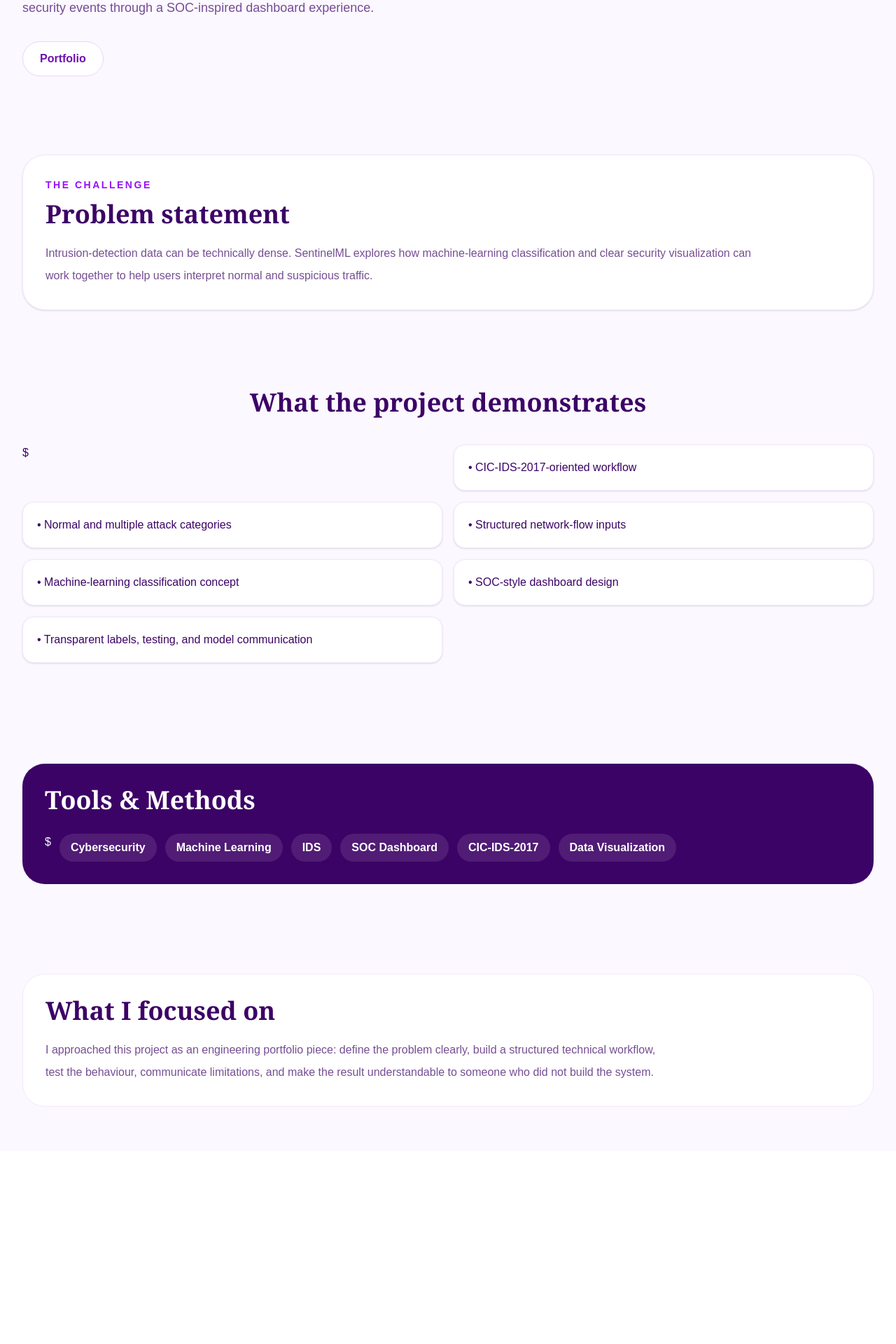
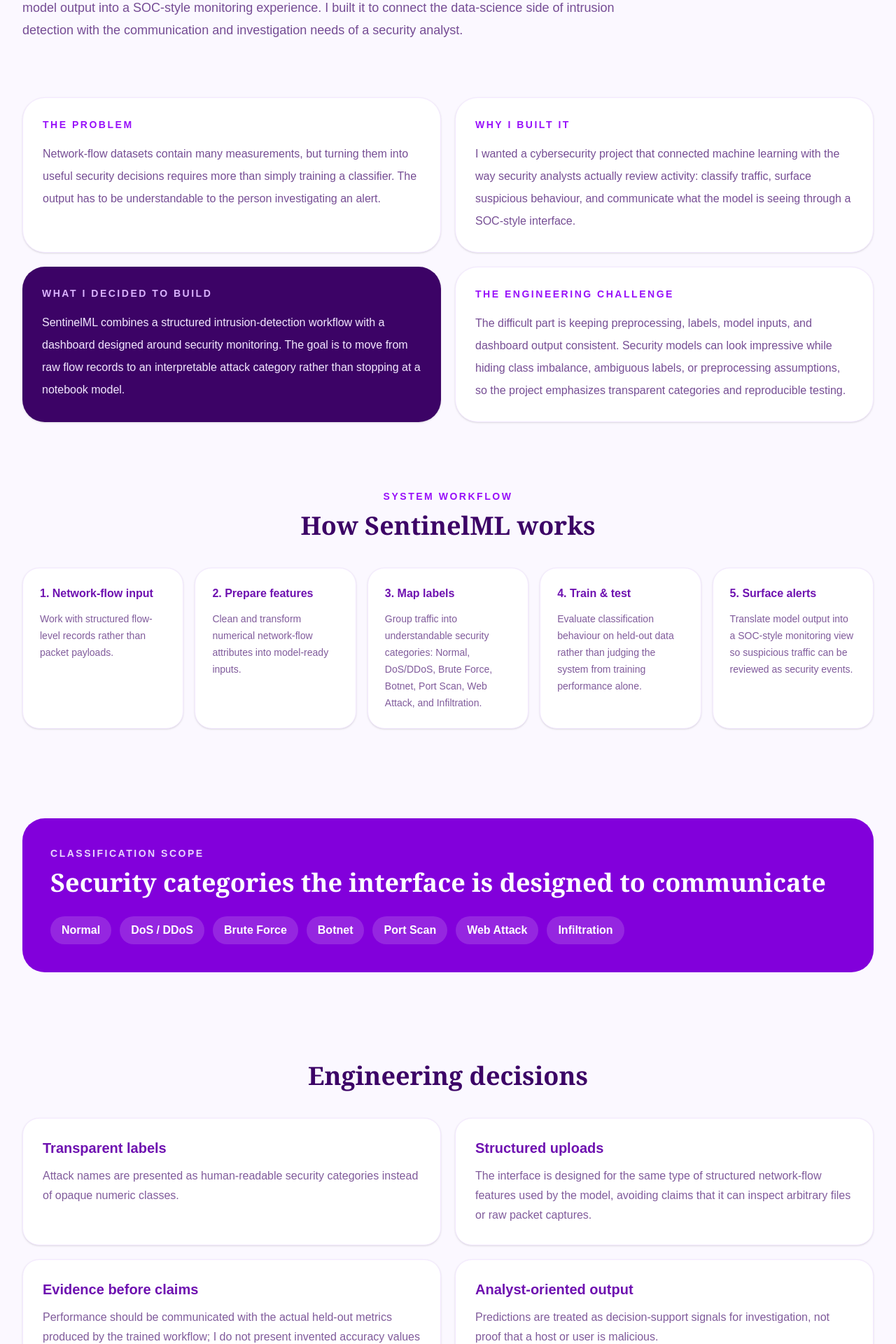
Before and after one commit to Zlawal79/zainab-portfolio, a Next.js app: page /projects/sentinelml in a window 1280 px wide. Shown: the part 500-2420 px from the top of the page at 70% size. Before the commit the page ends 2145 px from the top, so only its background shows below. Built offline with nearby package versions, Linux system fonts and the light colour scheme.

Commit message:
Turn SentinelML into a visual project story

```diff
--- a/app/projects/sentinelml/page.tsx
+++ b/app/projects/sentinelml/page.tsx
@@ -1,11 +1,33 @@
 import Link from "next/link";
-const features=["CIC-IDS-2017-oriented workflow","Normal and multiple attack categories","Structured network-flow inputs","Machine-learning classification concept","SOC-style dashboard design","Transparent labels, testing, and model communication"];
-const tools=["Cybersecurity","Machine Learning","IDS","SOC Dashboard","CIC-IDS-2017","Data Visualization"];
+
+const story=[
+ ["The problem","Network-flow datasets contain many measurements, but turning them into useful security decisions requires more than simply training a classifier. The output has to be understandable to the person investigating an alert."],
+ ["Why I built it","I wanted a cybersecurity project that connected machine learning with the way security analysts actually review activity: classify traffic, surface suspicious behaviour, and communicate what the model is seeing through a SOC-style interface."],
+ ["What I decided to build","SentinelML combines a structured intrusion-detection workflow with a dashboard designed around security monitoring. The goal is to move from raw flow records to an interpretable attack category rather than stopping at a notebook model."],
+ ["The engineering challenge","The difficult part is keeping preprocessing, labels, model inputs, and dashboard output consistent. Security models can look impressive while hiding class imbalance, ambiguous labels, or preprocessing assumptions, so the project emphasizes transparent categories and reproducible testing."],
+];
+const pipeline=[
+ ["1. Network-flow input","Work with structured flow-level records rather than packet payloads."],
+ ["2. Prepare features","Clean and transform numerical network-flow attributes into model-ready inputs."],
+ ["3. Map labels","Group traffic into understandable security categories: Normal, DoS/DDoS, Brute Force, Botnet, Port Scan, Web Attack, and Infiltration."],
+ ["4. Train & test","Evaluate classification behaviour on held-out data rather than judging the system from training performance alone."],
+ ["5. Surface alerts","Translate model output into a SOC-style monitoring view so suspicious traffic can be reviewed as security events."],
+];
+const categories=["Normal","DoS / DDoS","Brute Force","Botnet","Port Scan","Web Attack","Infiltration"];
+const principles=[
+ ["Transparent labels","Attack names are presented as human-readable security categories instead of opaque numeric classes."],
+ ["Structured uploads","The interface is designed for the same type of structured network-flow features used by the model, avoiding claims that it can inspect arbitrary files or raw packet captures."],
+ ["Evidence before claims","Performance should be communicated with the actual held-out metrics produced by the trained workflow; I do not present invented accuracy values in the portfolio."],
+ ["Analyst-oriented output","Predictions are treated as decision-support signals for investigation, not proof that a host or user is malicious."],
+];
+const tools=[["Python","Data preparation, model experimentation, and security-analysis workflow."],["Machine Learning","Supervised classification of normal and malicious network-flow behaviour."],["CIC-IDS-2017","Public intrusion-detection dataset used as the basis for labelled flow examples."],["SOC Dashboard","Presents classifications and suspicious activity in an analyst-oriented interface."],["Data Visualization","Turns model/security output into patterns that can be reviewed quickly."],["Testing & Evaluation","Held-out evaluation and label-level inspection support more responsible model communication."]];
 export default function Page(){return <main className="min-h-screen bg-[#fbf8ff] text-purple-950">
 <nav className="border-b border-purple-100 bg-white/90"><div className="mx-auto flex max-w-7xl items-center justify-between px-6 py-5 md:px-8"><Link href="/" className="font-serif text-2xl font-bold">Zainab<span className="text-purple-600">.</span></Link><Link href="/#projects" className="rounded-full bg-purple-700 px-5 py-2 font-semibold text-white">All Projects</Link></div></nav>
-<section className="mx-auto max-w-7xl px-6 py-20 md:px-8"><p className="inline-flex rounded-full border border-purple-200 bg-white px-4 py-2 text-sm font-bold text-purple-700">Cybersecurity + Machine Learning</p><h1 className="mt-6 font-serif text-5xl font-bold md:text-7xl">SentinelML<span className="block text-purple-600">ML intrusion detection with a SOC-style interface</span></h1><p className="mt-6 max-w-4xl text-lg leading-8 text-purple-950/70">SentinelML is a cybersecurity project centered on classifying structured network-flow data and presenting security events through a SOC-inspired dashboard experience.</p><div className="mt-8 flex gap-3"><Link href="/" className="rounded-full border border-purple-200 bg-white px-6 py-3 font-bold text-purple-800">Portfolio</Link></div></section>
-<section className="mx-auto max-w-7xl px-6 py-8 md:px-8"><div className="rounded-[2rem] border border-purple-100 bg-white p-8 shadow-sm"><p className="text-sm font-bold uppercase tracking-[.18em] text-purple-600">The Challenge</p><h2 className="mt-3 font-serif text-4xl font-bold">Problem statement</h2><p className="mt-5 max-w-5xl leading-8 text-purple-950/70">Intrusion-detection data can be technically dense. SentinelML explores how machine-learning classification and clear security visualization can work together to help users interpret normal and suspicious traffic.</p></div></section>
-<section className="mx-auto max-w-7xl px-6 py-20 md:px-8"><h2 className="text-center font-serif text-4xl font-bold">What the project demonstrates</h2><div className="mt-10 grid gap-4 md:grid-cols-2">${features.map(x=><div key={x} className="rounded-2xl border border-purple-100 bg-white p-5 shadow-sm">• {x}</div>)}</div></section>
-<section className="mx-auto max-w-7xl px-6 py-16 md:px-8"><div className="rounded-[2rem] bg-purple-950 p-8 text-white"><h2 className="font-serif text-4xl font-bold">Tools & Methods</h2><div className="mt-7 flex flex-wrap gap-3">${tools.map(x=><span key={x} className="rounded-full bg-white/10 px-4 py-2 font-semibold">{x}</span>)}</div></div></section>
-<section className="mx-auto max-w-7xl px-6 py-16 md:px-8"><div className="rounded-[2rem] border border-purple-100 bg-white p-8"><h2 className="font-serif text-4xl font-bold">What I focused on</h2><p className="mt-5 max-w-4xl leading-8 text-purple-950/70">I approached this project as an engineering portfolio piece: define the problem clearly, build a structured technical workflow, test the behaviour, communicate limitations, and make the result understandable to someone who did not build the system.</p></div></section>
+<section className="mx-auto max-w-7xl px-6 py-20 md:px-8"><p className="inline-flex rounded-full border border-purple-200 bg-white px-4 py-2 text-sm font-bold text-purple-700">Cybersecurity + Machine Learning</p><h1 className="mt-6 font-serif text-5xl font-bold md:text-7xl">SentinelML<span className="block text-purple-600">From network-flow data to security decisions</span></h1><p className="mt-6 max-w-4xl text-lg leading-8 text-purple-950/70">An intrusion-detection project that explores how machine learning can classify structured network traffic and turn model output into a SOC-style monitoring experience. I built it to connect the data-science side of intrusion detection with the communication and investigation needs of a security analyst.</p></section>
+<section className="mx-auto max-w-7xl px-6 pb-8 md:px-8"><div className="grid gap-5 md:grid-cols-2">{story.map(([n,d],i)=><div key={n} className={"rounded-[2rem] p-7 shadow-sm "+(i===2?"bg-purple-950 text-white":"border border-purple-100 bg-white")}><p className={"text-sm font-bold uppercase tracking-[.18em] "+(i===2?"text-purple-300":"text-purple-600")}>{n}</p><p className={"mt-4 leading-8 "+(i===2?"text-purple-100":"text-purple-950/70")}>{d}</p></div>)}</div></section>
+<section className="mx-auto max-w-7xl px-6 py-16 md:px-8"><p className="text-center text-sm font-bold uppercase tracking-[.18em] text-purple-600">System Workflow</p><h2 className="mt-3 text-center font-serif text-4xl font-bold">How SentinelML works</h2><div className="mt-10 grid gap-4 md:grid-cols-5">{pipeline.map(([n,d])=><div key={n} className="rounded-3xl border border-purple-100 bg-white p-6 shadow-sm"><h3 className="font-bold text-purple-800">{n}</h3><p className="mt-3 text-sm leading-6 text-purple-950/65">{d}</p></div>)}</div></section>
+<section className="mx-auto max-w-7xl px-6 py-16 md:px-8"><div className="rounded-[2rem] bg-purple-700 p-8 text-white md:p-10"><p className="text-sm font-bold uppercase tracking-[.18em] text-purple-200">Classification Scope</p><h2 className="mt-3 font-serif text-4xl font-bold">Security categories the interface is designed to communicate</h2><div className="mt-7 flex flex-wrap gap-3">{categories.map(x=><span key={x} className="rounded-full bg-white/15 px-4 py-2 font-bold">{x}</span>)}</div></div></section>
+<section className="mx-auto max-w-7xl px-6 py-16 md:px-8"><h2 className="text-center font-serif text-4xl font-bold">Engineering decisions</h2><div className="mt-10 grid gap-5 md:grid-cols-2">{principles.map(([n,d])=><div key={n} className="rounded-3xl border border-purple-100 bg-white p-7 shadow-sm"><h3 className="text-xl font-bold text-purple-800">{n}</h3><p className="mt-3 leading-7 text-purple-950/65">{d}</p></div>)}</div></section>
+<section className="mx-auto max-w-7xl px-6 py-16 md:px-8"><div className="rounded-[2rem] bg-purple-950 p-8 text-white"><h2 className="font-serif text-4xl font-bold">Technologies & what they contribute</h2><div className="mt-8 grid gap-4 md:grid-cols-2">{tools.map(([n,d])=><div key={n} className="rounded-2xl bg-white/10 p-5"><h3 className="text-xl font-bold">{n}</h3><p className="mt-2 leading-7 text-purple-100">{d}</p></div>)}</div></div></section>
+<section className="mx-auto grid max-w-7xl gap-5 px-6 py-16 md:grid-cols-2 md:px-8"><div className="rounded-[2rem] border border-purple-100 bg-white p-8"><p className="text-sm font-bold uppercase tracking-[.18em] text-purple-600">Testing & Evidence</p><h2 className="mt-3 font-serif text-3xl font-bold">Evaluate the model, not just the demo.</h2><p className="mt-5 leading-8 text-purple-950/70">The project is structured around held-out testing and category-level interpretation. The portfolio intentionally avoids displaying a made-up headline accuracy while the final trained evaluation artifacts are being completed and verified.</p></div><div className="rounded-[2rem] border border-purple-100 bg-white p-8"><p className="text-sm font-bold uppercase tracking-[.18em] text-purple-600">What I Learned</p><h2 className="mt-3 font-serif text-3xl font-bold">Cybersecurity ML is also a communication problem.</h2><p className="mt-5 leading-8 text-purple-950/70">SentinelML strengthened my understanding of intrusion-detection data, multiclass classification, security-oriented interfaces, and responsible model reporting. A useful security system has to make its outputs understandable enough for a person to investigate rather than treating the prediction as unquestionable truth.</p></div></section>
 </main>}
```
